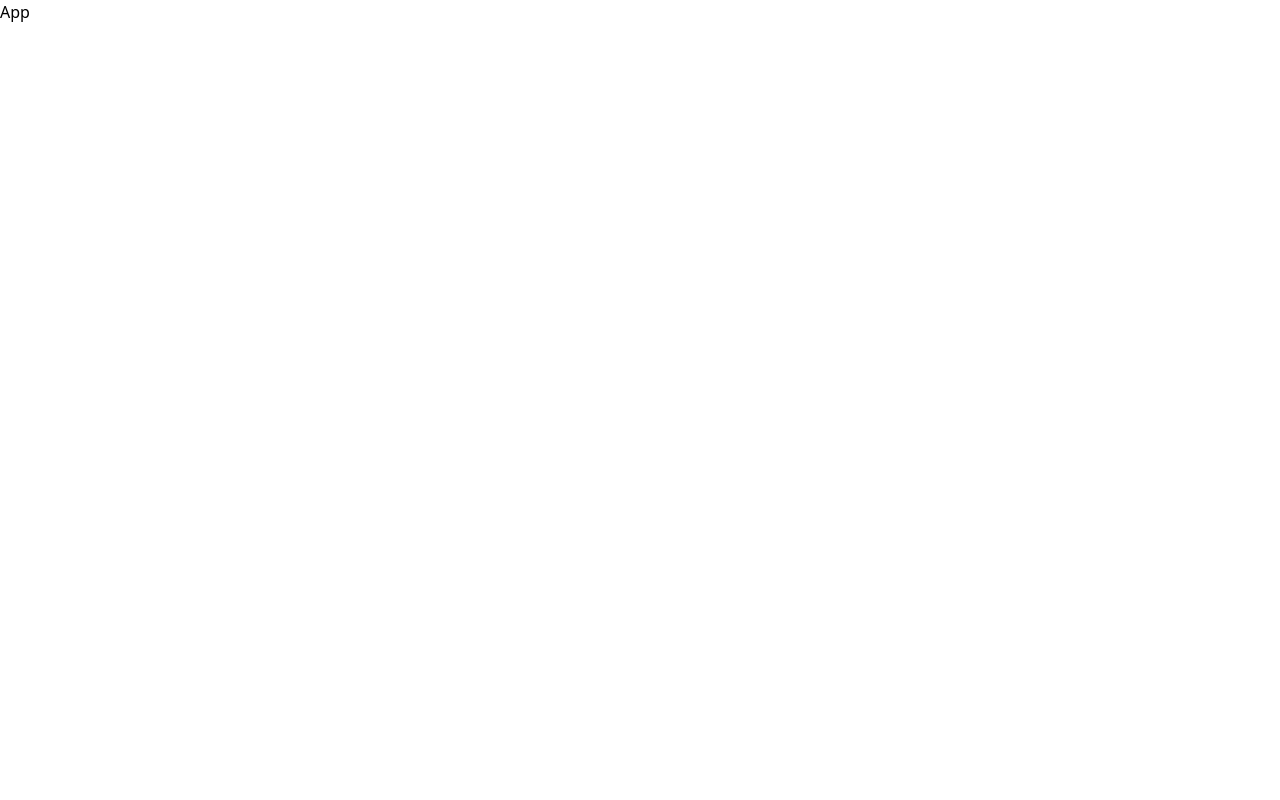
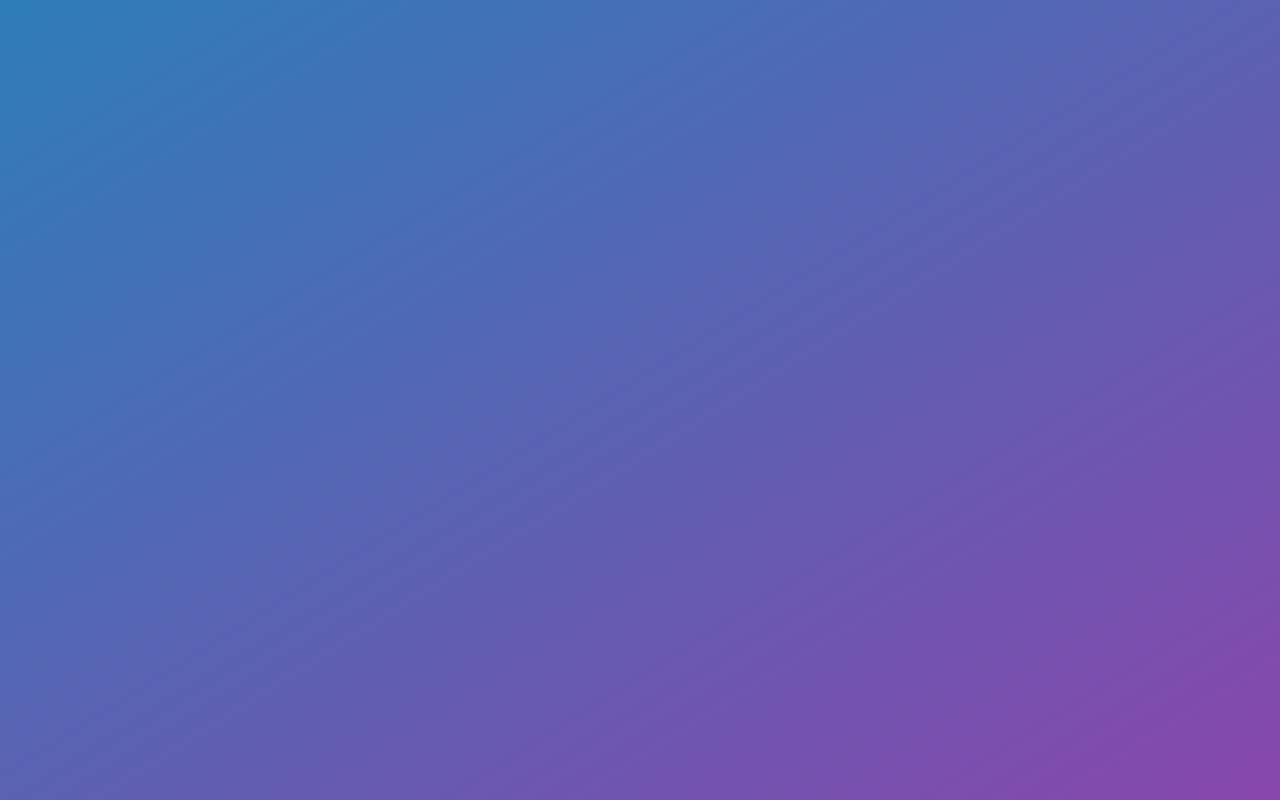
Before and after one commit to MobbySchiller/board-games-club-account, a React (Vite) app: page / in a window 1280 px wide. Built offline with nearby package versions, Linux system fonts and the light colour scheme.

Commit message:
style: add background

```diff
--- a/src/App.tsx
+++ b/src/App.tsx
@@ -2,7 +2,9 @@ import { FC } from 'react'
 
 const App: FC = () => {
   return (
-    <p>App</p>
+    <div className='w-full min-h-screen bg-gradient-to-br from-gradient-primary to-gradient-secondary'>
+
+    </div>
   )
 }
 
```
